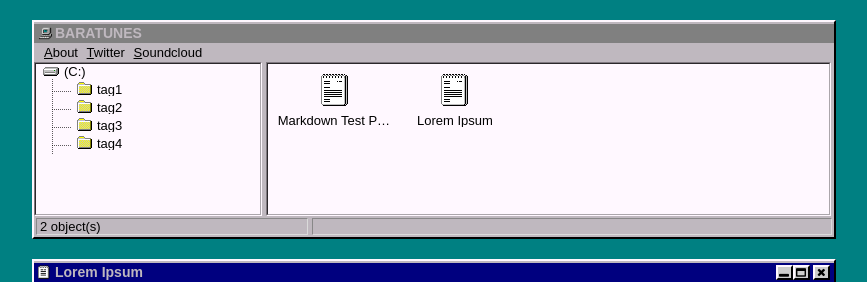
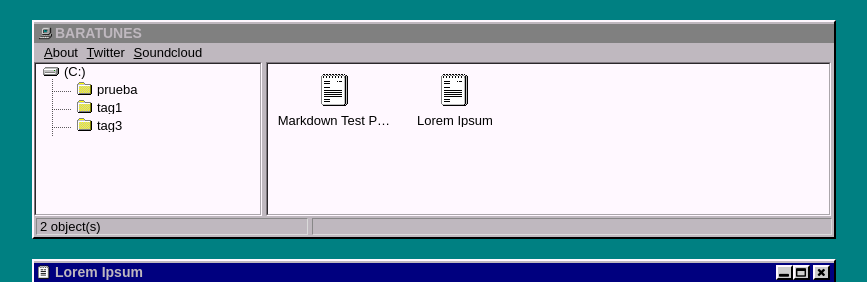
Before and after one commit to baratunes/baratunes-224-site, a Jekyll site: the page built from _posts/2017-08-31-lorem-ipsum.md, in a window 1280 px wide. Shown: the top 282 px of the page, without its empty margins (206-1073 px from the left). Built offline with Jekyll 4.4.1, drawn with Linux system fonts in a browser that asks for light colours.

Commit message:
testing tag

```diff
--- a/_posts/2017-08-31-lorem-ipsum.md
+++ b/_posts/2017-08-31-lorem-ipsum.md
@@ -1,7 +1,7 @@
 ---
 layout: default
 title: "Lorem Ipsum"
-tags: tag1 tag2 tag3 tag4
+tags: prueba
 ---
 
 ## Lorem Ipsum
--- /dev/null
+++ b/tags/prueba.html
@@ -0,0 +1,5 @@
+---
+layout: tag
+tag: pruebita
+permalink: /tag/prueba/
+---
--- a/tags/tag2.html
+++ /dev/null
@@ -1,5 +0,0 @@
----
-layout: tag
-tag: tag2
-permalink: /tag/tag2/
----
```
